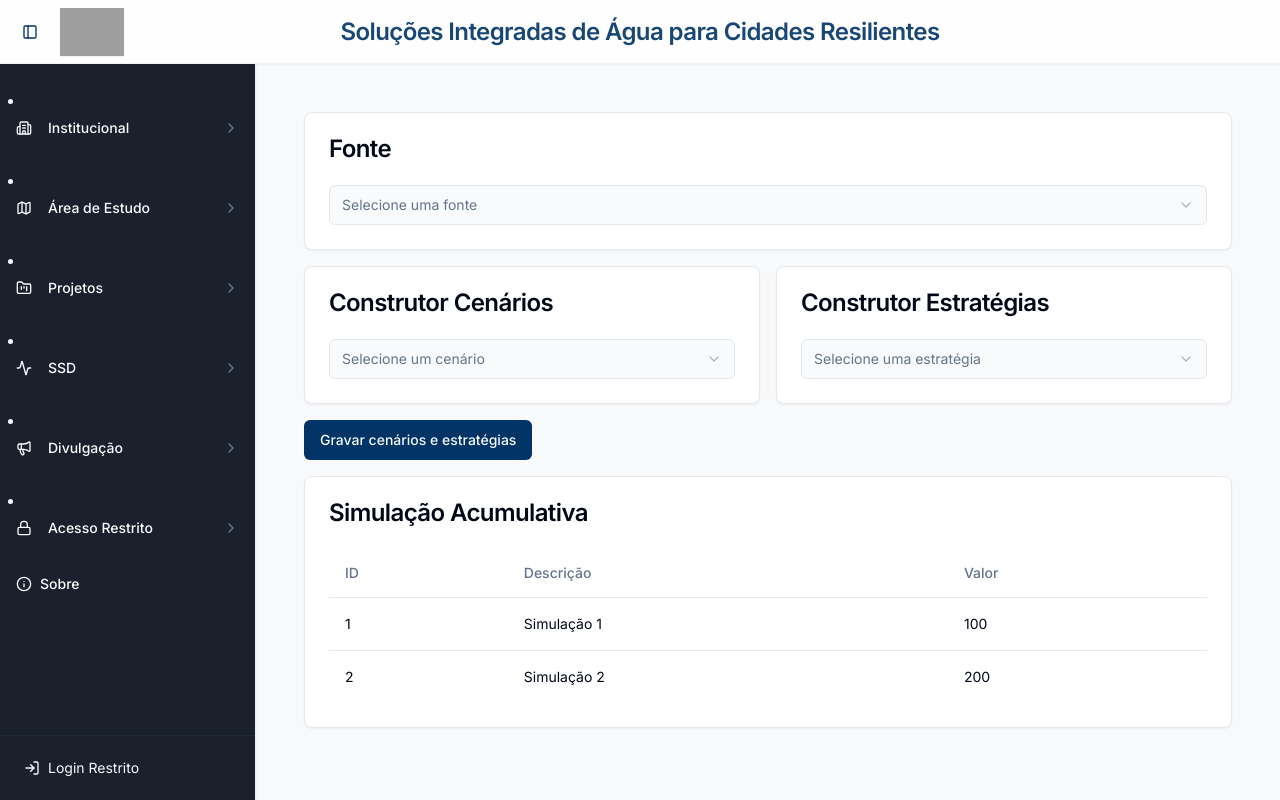
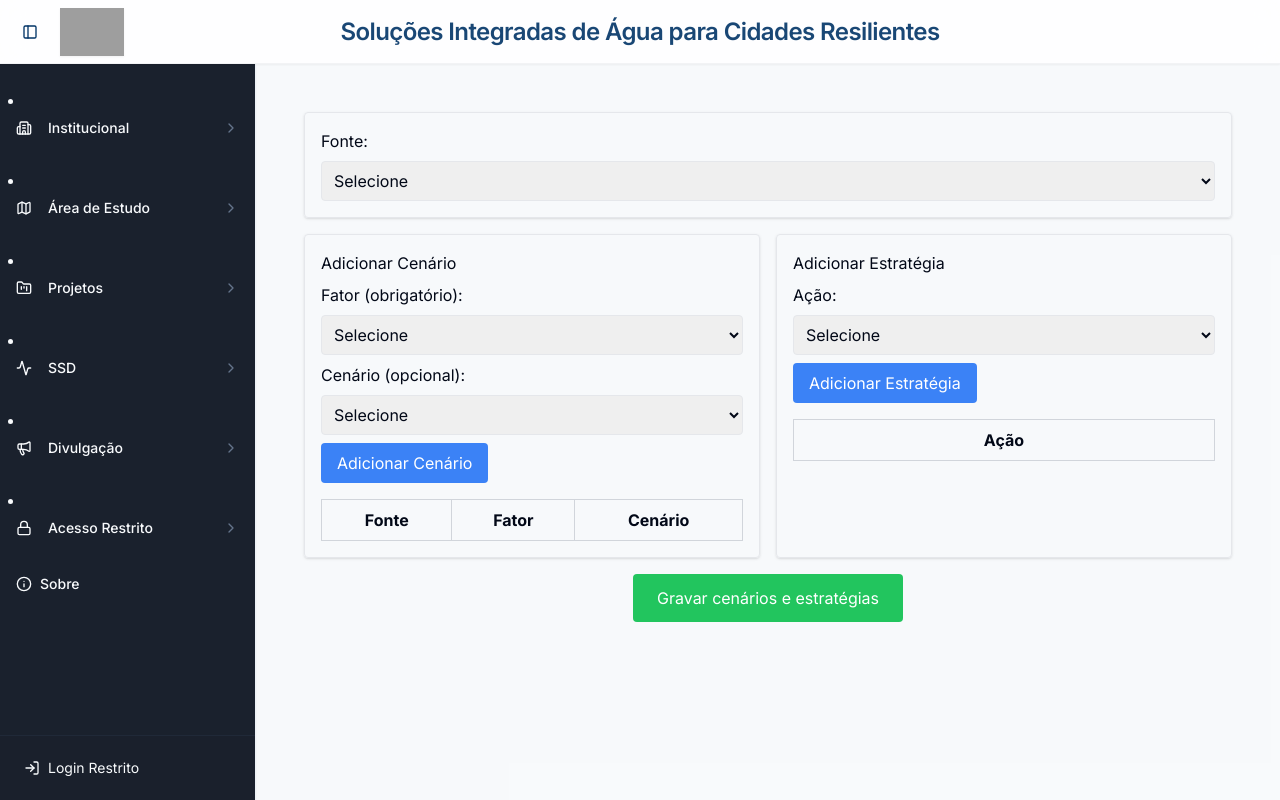
Before and after one commit to wlibrelon/ssd_sacre_v2, a React (Vite) app: page /ssd/configuracoes in a window 1280 px wide. Built offline with nearby package versions, Linux system fonts and the light colour scheme; grey boxes are pictures that could not be loaded.

Commit message:
Auto-commit after full sync (build simulation)

```diff
--- a/src/pages/ssd/Configuracoes.tsx
+++ b/src/pages/ssd/Configuracoes.tsx
@@ -1,144 +1,199 @@
 import React, { useState } from 'react'
-import { Card, CardContent, CardHeader, CardTitle } from '@/components/ui/card'
-import {
-  Select,
-  SelectContent,
-  SelectItem,
-  SelectTrigger,
-  SelectValue,
-} from '@/components/ui/select'
-import { Button } from '@/components/ui/button'
-import {
-  Table,
-  TableBody,
-  TableCell,
-  TableHead,
-  TableHeader,
-  TableRow,
-} from '@/components/ui/table'
+
+type Cenario = {
+  fonte: string
+  fator: string
+  cenario: string
+}
+
+type Simulacao = {
+  cenarios: string
+  estrategias: string
+}
 
 const Configuracoes: React.FC = () => {
-  const [fonte, setFonte] = useState<string>('')
-  const [cenario, setCenario] = useState<string>('')
-  const [estrategia, setEstrategia] = useState<string>('')
-  const [buttonText, setButtonText] = useState<string>('Gravar cenários e estratégias')
+  const [selectedFonte, setSelectedFonte] = useState<string>('')
+  const [newFator, setNewFator] = useState<string>('')
+  const [newCenario, setNewCenario] = useState<string>('')
+  const [cenarios, setCenarios] = useState<Cenario[]>([])
+  const [selectedAcao, setSelectedAcao] = useState<string>('')
+  const [estrategias, setEstrategias] = useState<string[]>([])
+  const [simulacao, setSimulacao] = useState<Simulacao[]>([])
+  const [isFirstGravar, setIsFirstGravar] = useState<boolean>(true)
 
   const fontes = ['Batalha', 'Bauru', 'Guarani']
-  const fatores = ['Fator1', 'Fator2', 'Fator3'] // Placeholder
-  const cenarios = ['Cenário1', 'Cenário2', 'Cenário3'] // Placeholder
-  const acoes = ['Ação1', 'Ação2', 'Ação3', 'Ação4', 'Ação5', 'Ação6', 'Ação7', 'Ação8']
+  const fatores = ['Fator1', 'Fator2', 'Fator3'] // Example options
+  const cenariosOptions = ['Cenário1', 'Cenário2', 'Cenário3'] // Example options
+  const acoes = ['Ação1', 'Ação2', 'Ação3'] // Example options
 
-  const simulacaoData = [
-    { id: 1, descricao: 'Simulação 1', valor: 100 },
-    { id: 2, descricao: 'Simulação 2', valor: 200 },
-    // Add more data as needed
-  ]
+  const addCenario = () => {
+    if (newFator) {
+      setCenarios([...cenarios, { fonte: selectedFonte, fator: newFator, cenario: newCenario }])
+      setNewFator('')
+      setNewCenario('')
+    }
+  }
 
-  const handleButtonClick = () => {
-    setButtonText(
-      buttonText === 'Gravar cenários e estratégias'
-        ? 'Adicionar'
-        : 'Gravar cenários e estratégias',
-    )
+  const addEstrategia = () => {
+    if (selectedAcao) {
+      setEstrategias([...estrategias, selectedAcao])
+      setSelectedAcao('')
+    }
+  }
+
+  const handleGravarOuAdicionar = () => {
+    const cenariosStr = cenarios.map((c) => `${c.fonte} | ${c.fator} | ${c.cenario}`).join(' | ')
+    const estrategiasStr = estrategias.join(' | ')
+    setSimulacao([...simulacao, { cenarios: cenariosStr, estrategias: estrategiasStr }])
+    setCenarios([])
+    setEstrategias([])
+    if (isFirstGravar) {
+      setIsFirstGravar(false)
+    }
   }
 
   return (
-    <div className="p-4 space-y-4">
-      {/* Card Fonte */}
-      <Card>
-        <CardHeader>
-          <CardTitle>Fonte</CardTitle>
-        </CardHeader>
-        <CardContent>
-          <Select value={fonte} onValueChange={setFonte}>
-            <SelectTrigger>
-              <SelectValue placeholder="Selecione uma fonte" />
-            </SelectTrigger>
-            <SelectContent>
-              {fontes.map((f) => (
-                <SelectItem key={f} value={f}>
-                  {f}
-                </SelectItem>
-              ))}
-            </SelectContent>
-          </Select>
-        </CardContent>
-      </Card>
-
-      {/* Grid with two cards */}
-      <div className="grid md:grid-cols-2 gap-4">
-        <Card>
-          <CardHeader>
-            <CardTitle>Construtor Cenários</CardTitle>
-          </CardHeader>
-          <CardContent className="space-y-2">
-            <Select value={cenario} onValueChange={setCenario}>
-              <SelectTrigger>
-                <SelectValue placeholder="Selecione um cenário" />
-              </SelectTrigger>
-              <SelectContent>
-                {cenarios.map((c) => (
-                  <SelectItem key={c} value={c}>
-                    {c}
-                  </SelectItem>
-                ))}
-              </SelectContent>
-            </Select>
-            {/* Add more selects for fatores if needed */}
-          </CardContent>
-        </Card>
-
-        <Card>
-          <CardHeader>
-            <CardTitle>Construtor Estratégias</CardTitle>
-          </CardHeader>
-          <CardContent className="space-y-2">
-            <Select value={estrategia} onValueChange={setEstrategia}>
-              <SelectTrigger>
-                <SelectValue placeholder="Selecione uma estratégia" />
-              </SelectTrigger>
-              <SelectContent>
-                {acoes.map((a) => (
-                  <SelectItem key={a} value={a}>
-                    {a}
-                  </SelectItem>
-                ))}
-              </SelectContent>
-            </Select>
-            {/* Add more selects for fatores if needed */}
-          </CardContent>
-        </Card>
+    <div className="p-4">
+      {/* Top: Card Fonte */}
+      <div className="mb-4 p-4 border rounded shadow">
+        <label className="block mb-2">Fonte:</label>
+        <select
+          value={selectedFonte}
+          onChange={(e) => setSelectedFonte(e.target.value)}
+          className="w-full p-2 border rounded"
+        >
+          <option value="">Selecione</option>
+          {fontes.map((f) => (
+            <option key={f} value={f}>
+              {f}
+            </option>
+          ))}
+        </select>
       </div>
 
-      {/* Button */}
-      <Button onClick={handleButtonClick}>{buttonText}</Button>
+      {/* Middle: Grid with Construtores */}
+      <div className="grid md:grid-cols-2 gap-4 mb-4">
+        {/* Quadro 2: Fator and Cenário */}
+        <div className="p-4 border rounded shadow">
+          <h3 className="mb-2">Adicionar Cenário</h3>
+          <label className="block mb-2">Fator (obrigatório):</label>
+          <select
+            value={newFator}
+            onChange={(e) => setNewFator(e.target.value)}
+            className="w-full p-2 border rounded mb-2"
+          >
+            <option value="">Selecione</option>
+            {fatores.map((f) => (
+              <option key={f} value={f}>
+                {f}
+              </option>
+            ))}
+          </select>
+          <label className="block mb-2">Cenário (opcional):</label>
+          <select
+            value={newCenario}
+            onChange={(e) => setNewCenario(e.target.value)}
+            className="w-full p-2 border rounded mb-2"
+          >
+            <option value="">Selecione</option>
+            {cenariosOptions.map((c) => (
+              <option key={c} value={c}>
+                {c}
+              </option>
+            ))}
+          </select>
+          <button onClick={addCenario} className="px-4 py-2 bg-blue-500 text-white rounded">
+            Adicionar Cenário
+          </button>
+          <table className="w-full mt-4 border-collapse border border-gray-300">
+            <thead>
+              <tr>
+                <th className="border border-gray-300 p-2">Fonte</th>
+                <th className="border border-gray-300 p-2">Fator</th>
+                <th className="border border-gray-300 p-2">Cenário</th>
+              </tr>
+            </thead>
+            <tbody>
+              {cenarios.map((c, i) => (
+                <tr key={i}>
+                  <td className="border border-gray-300 p-2">{c.fonte}</td>
+                  <td className="border border-gray-300 p-2">{c.fator}</td>
+                  <td className="border border-gray-300 p-2">{c.cenario}</td>
+                </tr>
+              ))}
+            </tbody>
+          </table>
+        </div>
 
-      {/* Table Simulacao acumulativa */}
-      <Card>
-        <CardHeader>
-          <CardTitle>Simulação Acumulativa</CardTitle>
-        </CardHeader>
-        <CardContent>
-          <Table>
-            <TableHeader>
-              <TableRow>
-                <TableHead>ID</TableHead>
-                <TableHead>Descrição</TableHead>
-                <TableHead>Valor</TableHead>
-              </TableRow>
-            </TableHeader>
-            <TableBody>
-              {simulacaoData.map((item) => (
-                <TableRow key={item.id}>
-                  <TableCell>{item.id}</TableCell>
-                  <TableCell>{item.descricao}</TableCell>
-                  <TableCell>{item.valor}</TableCell>
-                </TableRow>
+        {/* Quadro 3: Ações */}
+        <div className="p-4 border rounded shadow">
+          <h3 className="mb-2">Adicionar Estratégia</h3>
+          <label className="block mb-2">Ação:</label>
+          <select
+            value={selectedAcao}
+            onChange={(e) => setSelectedAcao(e.target.value)}
+            className="w-full p-2 border rounded mb-2"
+          >
+            <option value="">Selecione</option>
+            {acoes.map((a) => (
+              <option key={a} value={a}>
+                {a}
+              </option>
+            ))}
+          </select>
+          <button onClick={addEstrategia} className="px-4 py-2 bg-blue-500 text-white rounded">
+            Adicionar Estratégia
+          </button>
+          <table className="w-full mt-4 border-collapse border border-gray-300">
+            <thead>
+              <tr>
+                <th className="border border-gray-300 p-2">Ação</th>
+              </tr>
+            </thead>
+            <tbody>
+              {estrategias.map((e, i) => (
+                <tr key={i}>
+                  <td className="border border-gray-300 p-2">{e}</td>
+                </tr>
               ))}
-            </TableBody>
-          </Table>
-        </CardContent>
-      </Card>
+            </tbody>
+          </table>
+        </div>
+      </div>
+
+      {/* Single Button */}
+      <div className="text-center mb-4">
+        <button
+          onClick={handleGravarOuAdicionar}
+          className="px-6 py-3 bg-green-500 text-white rounded"
+          disabled={cenarios.length === 0 && estrategias.length === 0}
+        >
+          {isFirstGravar ? 'Gravar cenários e estratégias' : 'Adicionar'}
+        </button>
+      </div>
+
+      {/* Tabela Simulacao */}
+      {simulacao.length > 0 && (
+        <div className="p-4 border rounded shadow">
+          <h3 className="mb-2">Simulação</h3>
+          <table className="w-full border-collapse border border-gray-300">
+            <thead>
+              <tr>
+                <th className="border border-gray-300 p-2">Cenários</th>
+                <th className="border border-gray-300 p-2">Estratégias</th>
+              </tr>
+            </thead>
+            <tbody>
+              {simulacao.map((s, i) => (
+                <tr key={i}>
+                  <td className="border border-gray-300 p-2">{s.cenarios}</td>
+                  <td className="border border-gray-300 p-2">{s.estrategias}</td>
+                </tr>
+              ))}
+            </tbody>
+          </table>
+        </div>
+      )}
     </div>
   )
 }
```
Also changed, not shown: .skip.config.json.
